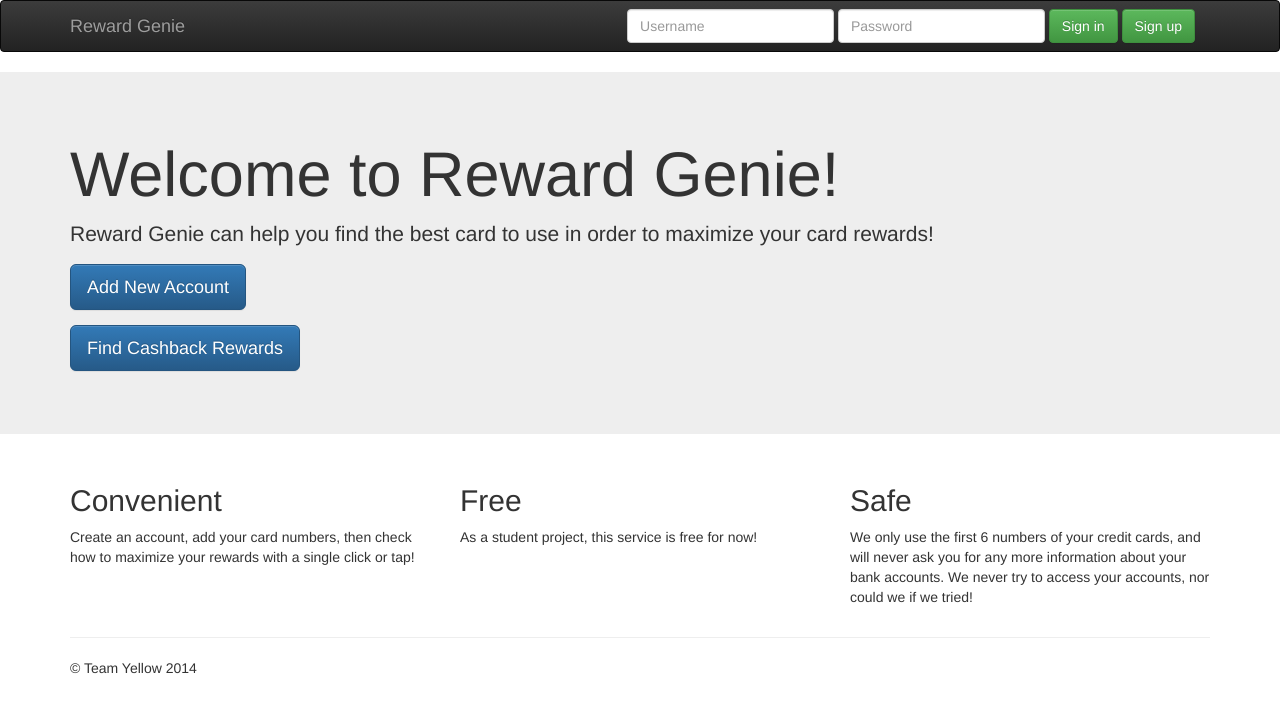
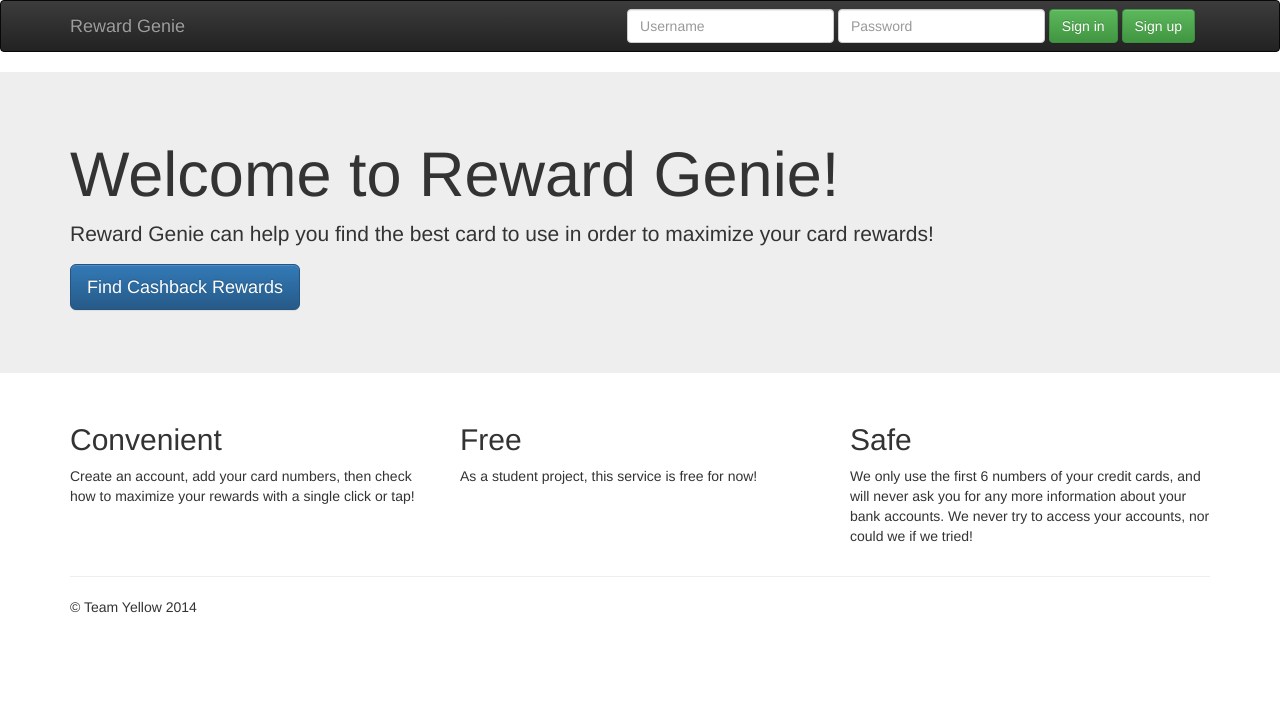
Before and after one commit to menlocaleb/rewardGenie, a Jekyll site: the page built from index.html, in a window 1280 px wide. Shown: the top 713 px of the page. Built offline with Jekyll 4.4.1, drawn with Linux system fonts in a browser that asks for light colours; nearby versions of some CDN libraries; Markdown is read by kramdown in place of the engine named in the settings.

Commit message:
Temporarily remove add new account button

```diff
--- a/index.html
+++ b/index.html
@@ -9,7 +9,7 @@ title: Reward Genie
       <div class="container">
         <h1>Welcome to Reward Genie!</h1>
         <p>Reward Genie can help you find the best card to use in order to maximize your card rewards!</p>
-		<p><a href="addBank.html" class="btn btn-primary btn-lg" role="button">Add New Account</a></p>
+		<!--<p><a href="addBank.html" class="btn btn-primary btn-lg" role="button">Add New Account</a></p>-->
 		<p><a href="findRewards.html" class="btn btn-primary btn-lg" role="button">Find Cashback Rewards</a></p>
       </div>
     </div>
```
